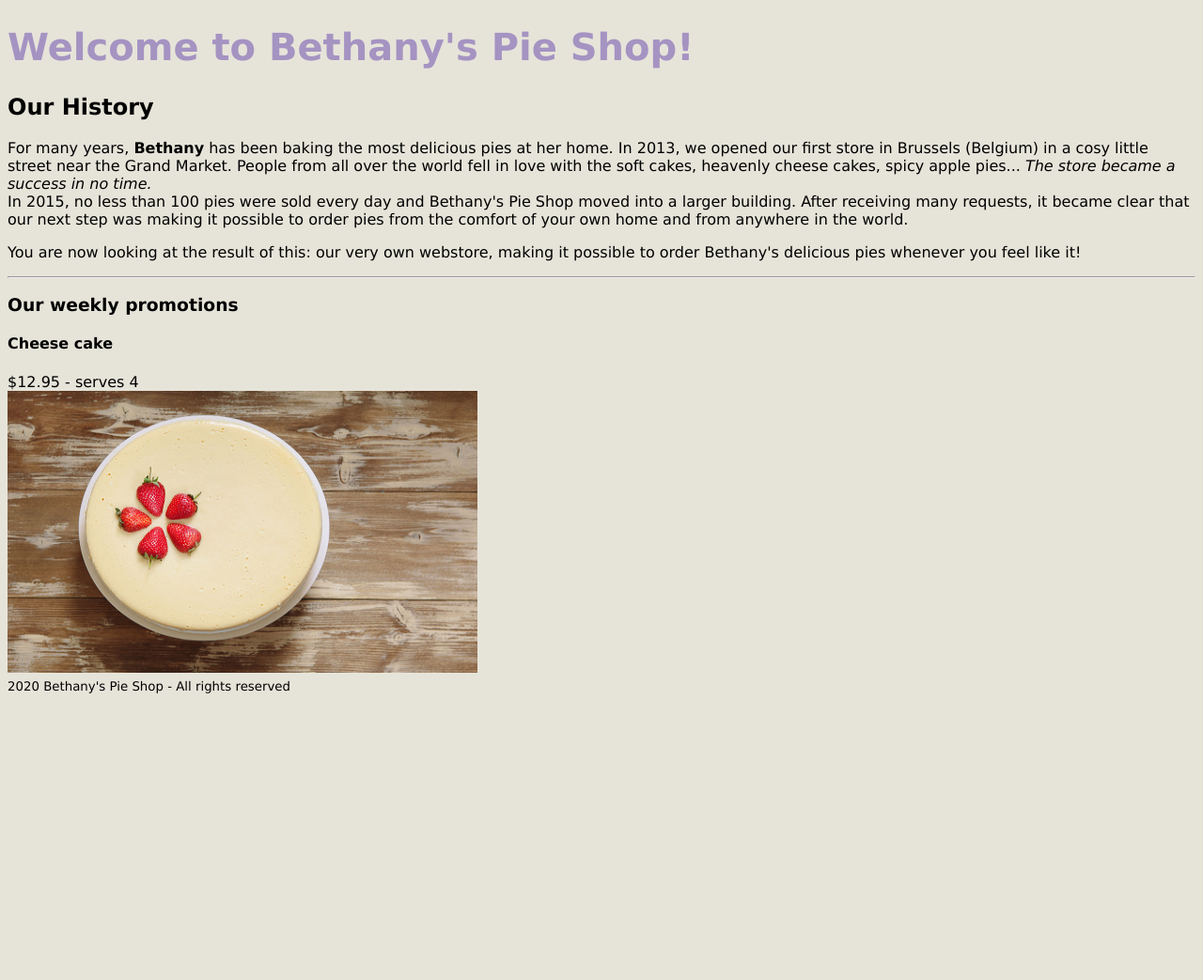
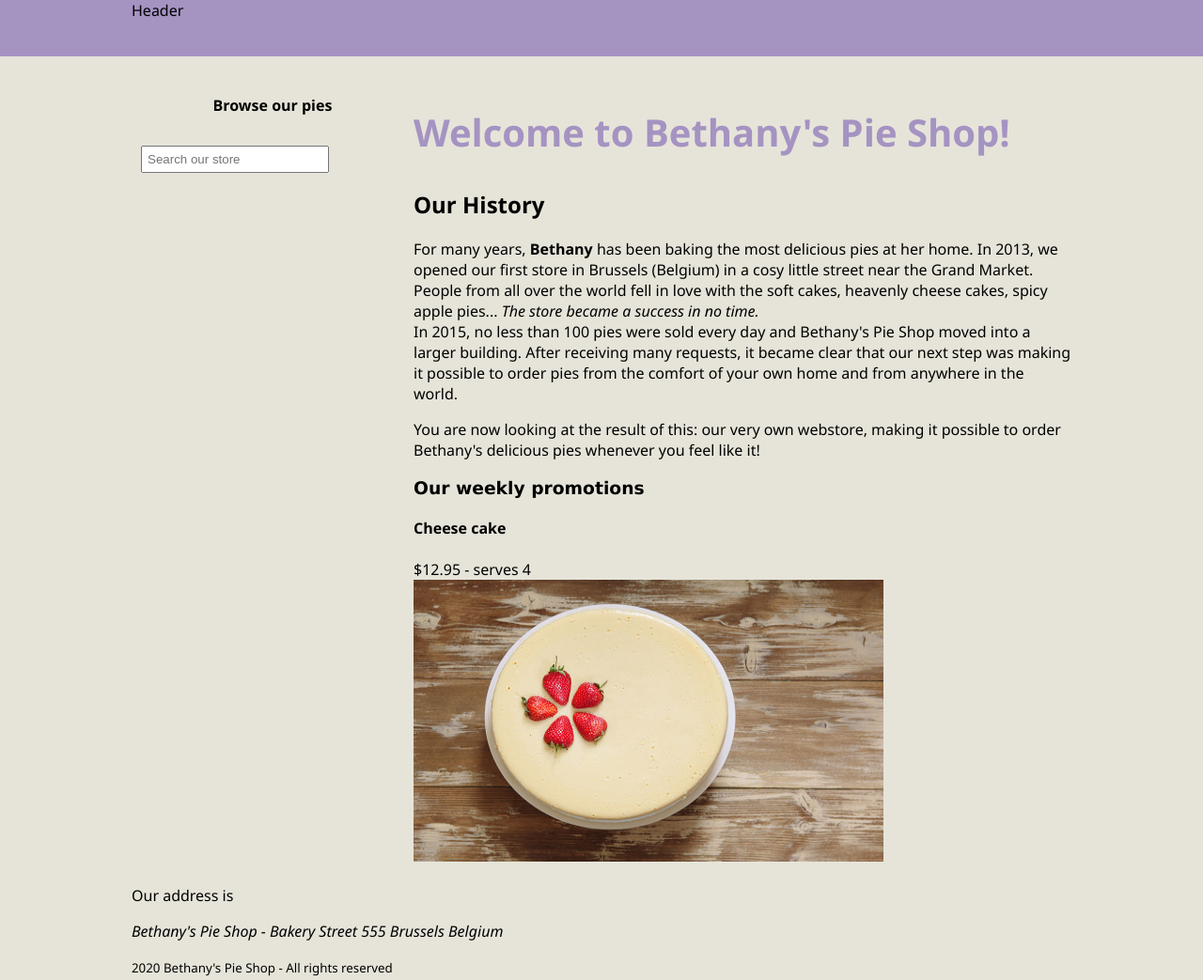
Before and after one commit to 13thDuke/bethanys-pie-shop, a plain HTML site: page index.html in a window 1280 px wide. Shown: the whole page at 94% size. Before the commit the page ends 800 px from the top, so only its background shows below. Drawn offline with Linux system fonts and the light colour scheme.

Commit message:
Added semantic tags and structure

```diff
--- a/index.html
+++ b/index.html
@@ -6,11 +6,84 @@
         <meta name="author" content="Simeon Brewer & Gill Cleerens">
         <meta name="description" content="Store front for Bethany's Pie Shop (Demo from Pluralsight Course Building Websites with HTML">
         <meta name="viewport" content="width=device-width, initial-scale=1"> <!--important for websites that need responsive layout -->
+            <!--[if lt IE 9]>
+                <script src="https://oss.maxcdn.com/libs/html5shiv/3.7.0/html5shiv.js"></script>
+            <![endif]-->
+        <style>
+            body {
+                margin-top: 0px;
+                font-family: 'Segoe UI', Tahoma, Geneva, Verdana, sans-serif;
+                margin-left: auto;
+                margin-right: auto;
+                background-color: #e6e4d9;
+            }
+
+            #mainheader {
+                 background-color: #a593c2;
+            }
+
+            nav {
+                height: 60px;
+                width: 1000px;
+                margin: 0 auto 20px;
+            }
+
+            #leftmenu {
+                float: left;
+                width: 30%;
+                margin-bottom: 20px;
+            }
+
+            .searchbox {
+                padding: 5px;
+                margin: 10px 10px;
+                width: 200px;
+            }
+
+            #main {
+                float: right;
+                width: 70%;
+                margin-bottom: 20px;
+            }
+
+            footer {
+                clear: both;
+                width: 100%;
+            }
+
+            header,
+            section,
+            footer,
+            aside,
+            nav,
+            main,
+            article,
+            figure {
+                display: block;
+            }
+
+        </style>
     </head>
 
-    <body style="background-color:#e6e4d9;font-family: verdana;">
+    <body>
+        <header id="mainheader">
+            <nav>
+                Header
+            </nav>
+        </header>
 
-        <h1 style="font-size: 40px;color: #a593c2;">Welcome to Bethany's Pie Shop!</h1> <!-- Page's title - h1 should only be used once in a page-->
+        <div style="width:1000px;margin-left: auto;margin-right: auto;">
+            <aside id="leftmenu">
+                <header>
+                    <h4 style="text-align: center;">Browse our pies</h4>
+                </header>
+                <input type="search" class="searchbox" placeholder="Search our store" />
+            </aside>
+
+            <main id="main">
+                <article>
+                    <header><h1 style="font-size: 40px;color: #a593c2;">Welcome to Bethany's Pie Shop!</h1></header>
+
                     <h2>Our History</h2>
                     <p style="text-align: left;">
                         For many years, <b>Bethany</b> has been baking the most delicious pies at her home. In 2013, we opened our first store in Brussels (Belgium) in a cosy little street near the Grand Market. People from all over the world fell in love with the soft cakes, heavenly cheese cakes, spicy apple pies... <i>The store became a success in no time. </i>
@@ -19,13 +92,21 @@
                     <p>
                         You are now looking at the result of this: our very own webstore, making it possible to order Bethany's delicious pies whenever you feel like it!
                     </p>
-        <hr> <!-- horizontal rule-->
+                </article>
+                <section>
                     <h3 style="font-family: verdana;">Our weekly promotions</h3>
                     <h4>Cheese cake</h4>
                     $12.95 - serves 4
                     <br>
-        <img src="cheesecake.jpg" width="500" height="300"/>
-        <br>
+                    <img src="cheesecake.jpg" width="500" height="300" />
+                </section>
+            </main>
+            <footer>
+                <p>Our address is <address>Bethany's Pie Shop - Bakery Street 555 Brussels Belgium</address>
+                </p>
                 <small>2020 Bethany's Pie Shop - All rights reserved</small>
+            </footer>
+        </div>
+
     </body>
 </html>
```
Lines whose indentation alone changed are shown as unchanged.
